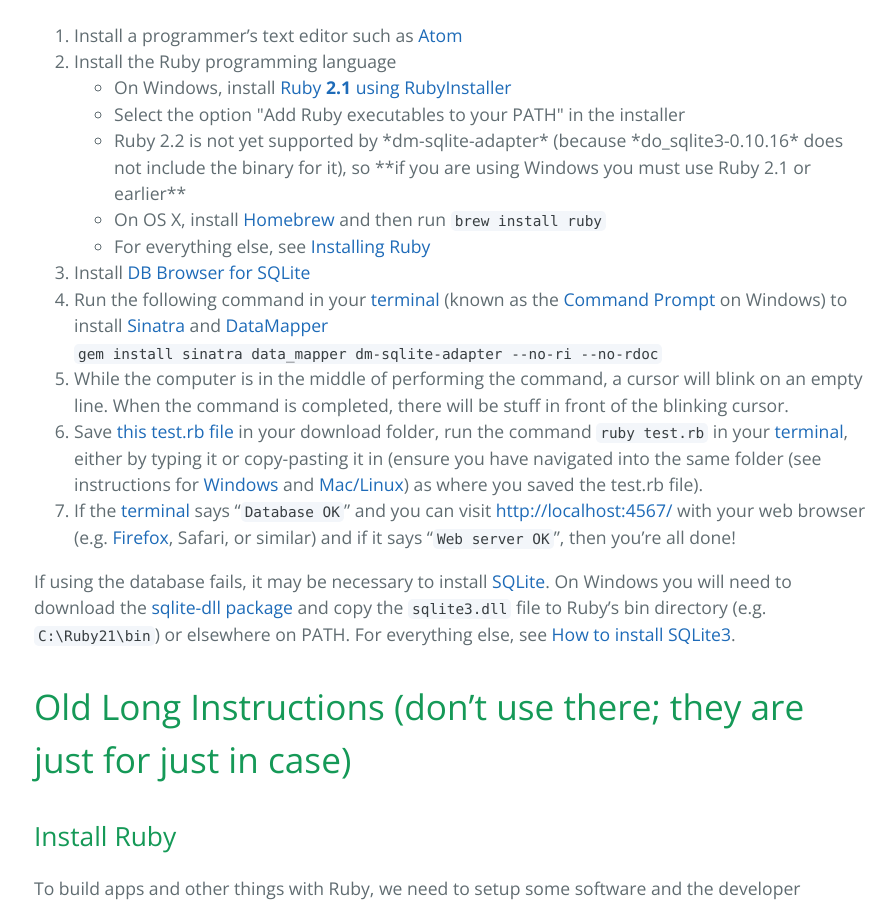
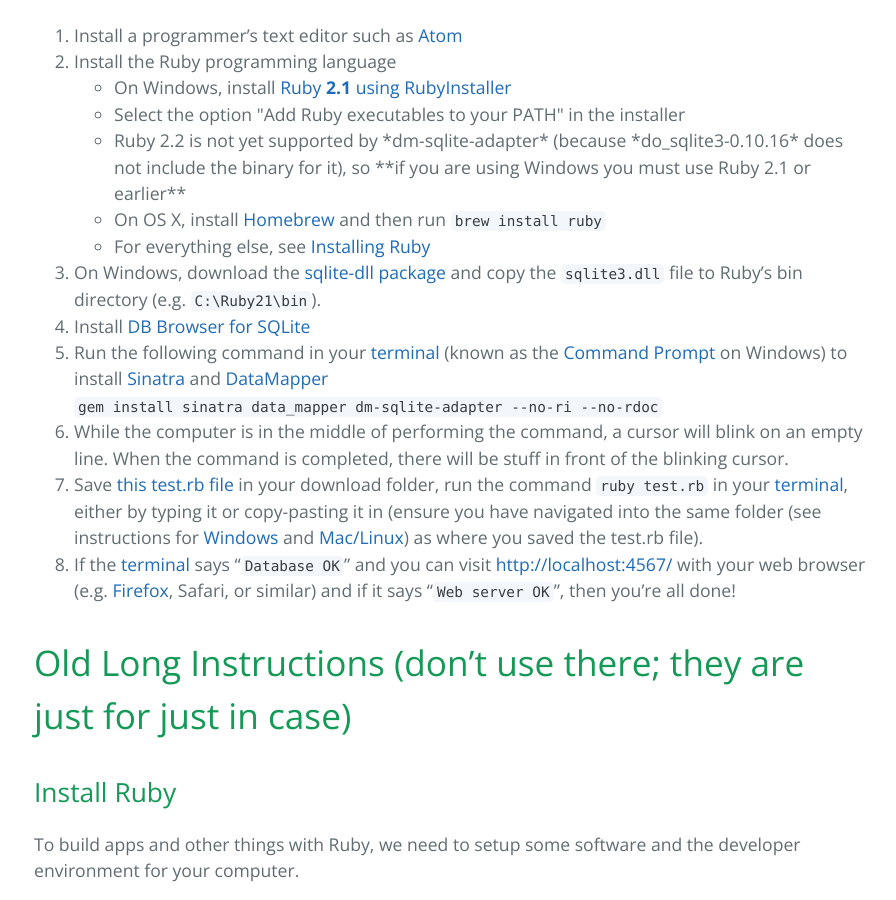
Before and after one commit to luontola/web-intro, a Jekyll site: the page built from installation.md, in a window 1280 px wide and 900 px high, scrolled down 500 px. Shown: the whole window, without its empty margins (190-1086 px from the left). Built offline with Jekyll 4.4.1, drawn with Linux system fonts in a browser that asks for light colours; Markdown is read by kramdown in place of the engine named in the settings.

Commit message:
On Windows the sqlite3.dll is needed

```diff
--- a/installation.md
+++ b/installation.md
@@ -15,15 +15,13 @@
     </ul>
   * On OS X, install [Homebrew](http://brew.sh/) and then run `brew install ruby`
   * For everything else, see [Installing Ruby](https://www.ruby-lang.org/en/documentation/installation/)
-3. Install [DB Browser for SQLite](http://sqlitebrowser.org/)
-4. Run the following command in your [terminal][terminal] (known as the [Command Prompt][winprompt] on Windows) to install [Sinatra](http://www.sinatrarb.com/) and [DataMapper](http://datamapper.org/)
+3. On Windows, download the [sqlite-dll package](http://www.sqlite.org/2015/sqlite-dll-win32-x86-3081101.zip) and copy the `sqlite3.dll` file to Ruby's bin directory (e.g. `C:\Ruby21\bin`).
+4. Install [DB Browser for SQLite](http://sqlitebrowser.org/)
+5. Run the following command in your [terminal][terminal] (known as the [Command Prompt][winprompt] on Windows) to install [Sinatra](http://www.sinatrarb.com/) and [DataMapper](http://datamapper.org/)
   `gem install sinatra data_mapper dm-sqlite-adapter --no-ri --no-rdoc`
-5. While the computer is in the middle of performing the command, a cursor will blink on an empty line. When the command is completed, there will be stuff in front of the blinking cursor.
-6. Save [this test.rb file](/test.rb) in your download folder, run the command `ruby test.rb` in your [terminal][terminal], either by typing it or copy-pasting it in (ensure you have navigated into the same folder (see instructions for [Windows][winnavigation] and [Mac/Linux][macnavigation]) as where you saved the test.rb file).
-7. If the [terminal][terminal] says "`Database OK`" and you can visit <http://localhost:4567/> with your web browser (e.g. [Firefox](https://www.mozilla.org/en-US/firefox/new/), Safari, or similar) and if it says "`Web server OK`", then you're all done!
-
-If using the database fails, it may be necessary to install [SQLite](https://www.sqlite.org/). On Windows you will need to download the [sqlite-dll package](http://www.sqlite.org/2015/sqlite-dll-win32-x86-3081101.zip) and copy the `sqlite3.dll` file to Ruby's bin directory (e.g. `C:\Ruby21\bin`) or elsewhere on PATH. For everything else, see [How to install SQLite3](http://mislav.uniqpath.com/rails/install-sqlite3/).
-
+6. While the computer is in the middle of performing the command, a cursor will blink on an empty line. When the command is completed, there will be stuff in front of the blinking cursor.
+7. Save [this test.rb file](/test.rb) in your download folder, run the command `ruby test.rb` in your [terminal][terminal], either by typing it or copy-pasting it in (ensure you have navigated into the same folder (see instructions for [Windows][winnavigation] and [Mac/Linux][macnavigation]) as where you saved the test.rb file).
+8. If the [terminal][terminal] says "`Database OK`" and you can visit <http://localhost:4567/> with your web browser (e.g. [Firefox](https://www.mozilla.org/en-US/firefox/new/), Safari, or similar) and if it says "`Web server OK`", then you're all done!
 
 [terminal]: http://askubuntu.com/questions/38162/what-is-a-terminal-and-how-do-i-open-and-use-it
 [macnavigation]: http://askubuntu.com/questions/232442/how-do-i-navigate-between-directories-in-terminal
```
